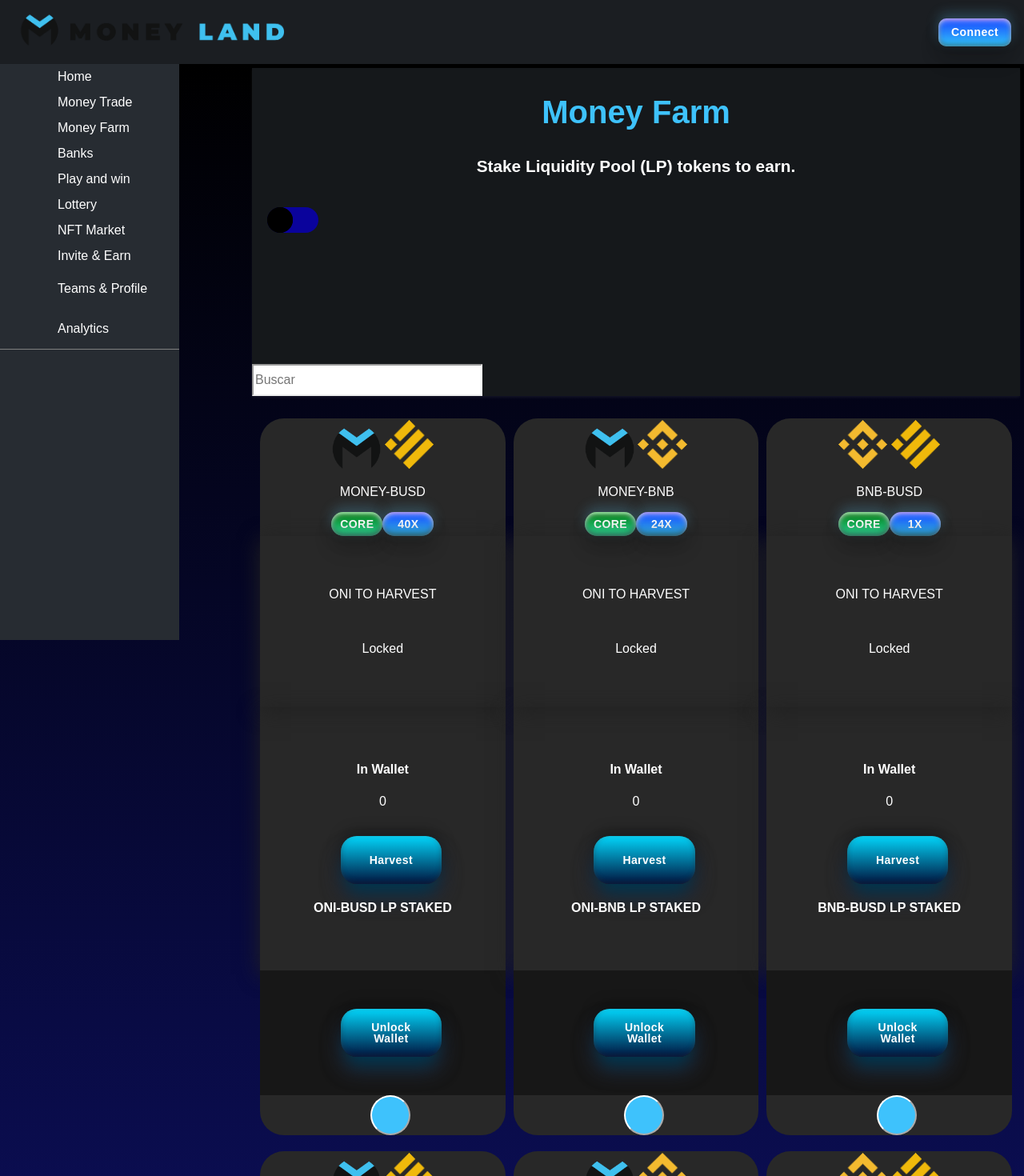
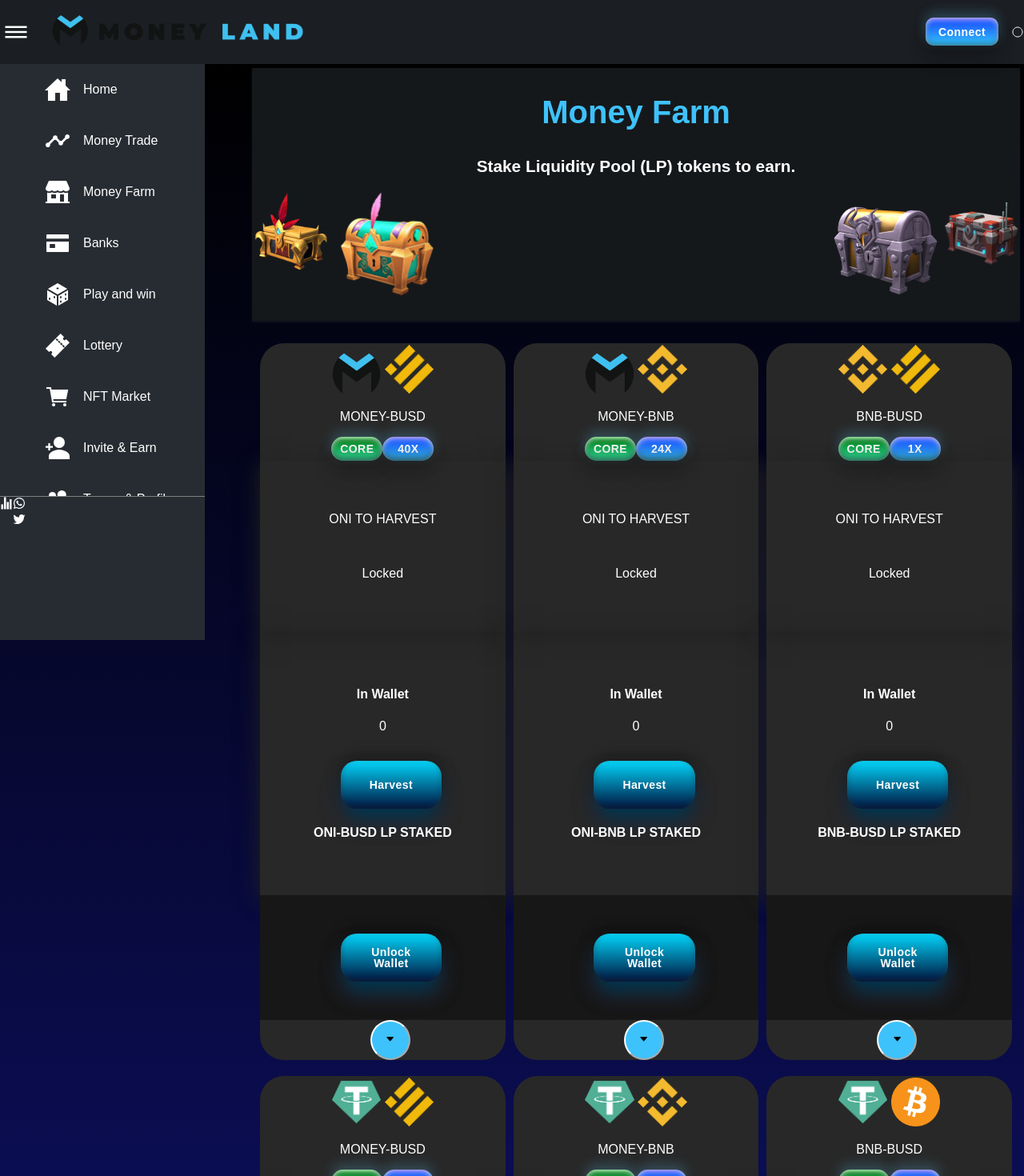
Before and after one commit to rossianllela/dappmoneyland, a React (Create React App) app: page /Farm in a window 1280 px wide. Shown: the top 1470 px of the page at 80% size. Built offline with nearby package versions, Linux system fonts and the light colour scheme.

Commit message:
mejoras farm

```diff
--- a/src/App.css
+++ b/src/App.css
@@ -1141,6 +1141,28 @@
   align-items: center;
 }
 
+.izquierda {
+  float: left;
+  width: 10%;
+
+}
+
+.derecha {
+  float: right;
+  width: 10%;
+}
+
+.izquierda2 {
+  float: left;
+  width: 15%;
+
+}
+
+.derecha2 {
+  float: right;
+  width: 15%;
+}
+
 
 @media screen and (max-width:720px){
   body, html {
--- a/src/components/Farm.jsx
+++ b/src/components/Farm.jsx
@@ -8,18 +8,29 @@
                 <article>
                 <section class="info2">
                 <h2><center>Money Farm</center></h2>
-                <h3><center>Stake Liquidity Pool (LP) tokens to earn.</center></h3>
-                <br>
-                </br>
-                <div class="switch-button">
-            <input type="checkbox" name="switch-button" id="switch-label" class="switch-button__checkbox"></input>
-            <label for="switch-label" class="switch-button__label"></label>
+                                <h3><center>Stake Liquidity Pool (LP) tokens to earn.</center></h3>
+                                <img
+                                className="izquierda"
+                                src='./images/cofre7.png'
+                                alt="Money Land"
+                                title="Money Land" />
+                 <img
+                                className="izquierda2"
+                                src='./images/cofre5.png'
+                                alt="Money Land"
+                                title="Money Land" />
+
+                                <img
+                                className="derecha"
+                                src='./images/cofre6.png'
+                                alt="Money Land"
+                                title="Money Land" />
+                                <img
+                                className="derecha2"
+                                src='./images/cofre8.png'
+                                alt="Money Land"
+                                title="Money Land" />
                 <div class="contenedorfarm">
-                </div>
-                </div>
-                <div id="inputWrapper">
-                <input id="input" type="search" autocomplete="off" spellcheck="false" role="combobox" placeholder="Buscar" aria-live="polite">
-                    </input>
                 </div>
             </section>
         <br>
@@ -140,7 +151,7 @@
                             <div className="header-card-farm">
                                 <div className=""> <img
                                 className="cofrelotery"
-                                src='./images/Simbolo_moneyland.png'
+                                src='./images/usdt.png'
                                 alt="Money Land"
                                 title="Money Land" /> <img
                                 className="cofrelotery"
@@ -176,7 +187,7 @@
                             <div className="header-card-farm">
                                 <div className=""><img
                                 className="cofrelotery"
-                                src='./images/Simbolo_moneyland.png'
+                                src='./images/usdt.png'
                                 alt="Money Land"
                                 title="Money Land" /> <img
                                 className="cofrelotery"
@@ -213,11 +224,11 @@
                             <div className="header-card-farm">
                                 <div className=""><img
                                 className="cofrelotery"
-                                src='./images/logobnb.png'
+                                src='./images/usdt.png'
                                 alt="Money Land"
                                 title="Money Land" /> <img
                                 className="cofrelotery"
-                                src='./images/logobusd.png'
+                                src='./images/bitcoin.png'
                                 alt="Money Land"
                                 title="Money Land" /><p>BNB-BUSD</p>
                                 <button className="button5">CORE</button><button className="button6">1X</button>
```
Also changed, not shown: public/images/bitcoin.png (added), public/images/usdt.png (added).
